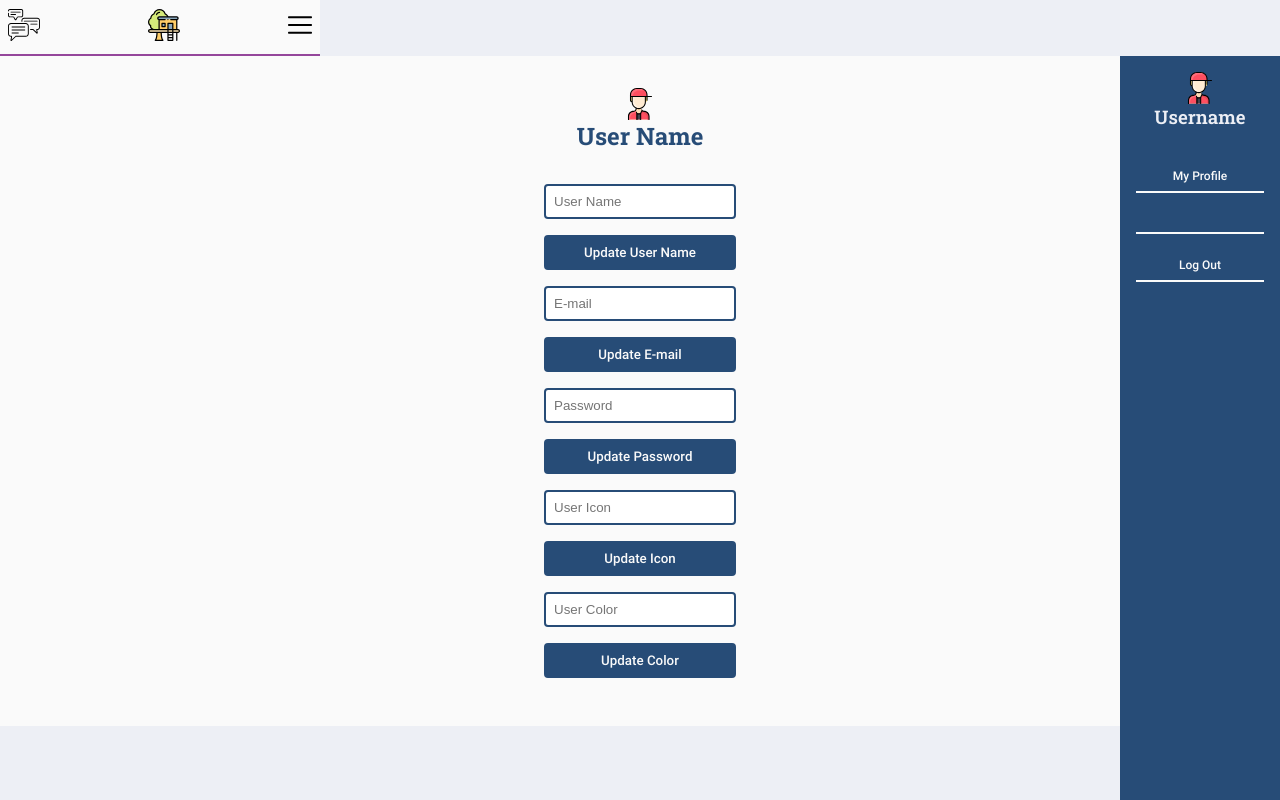
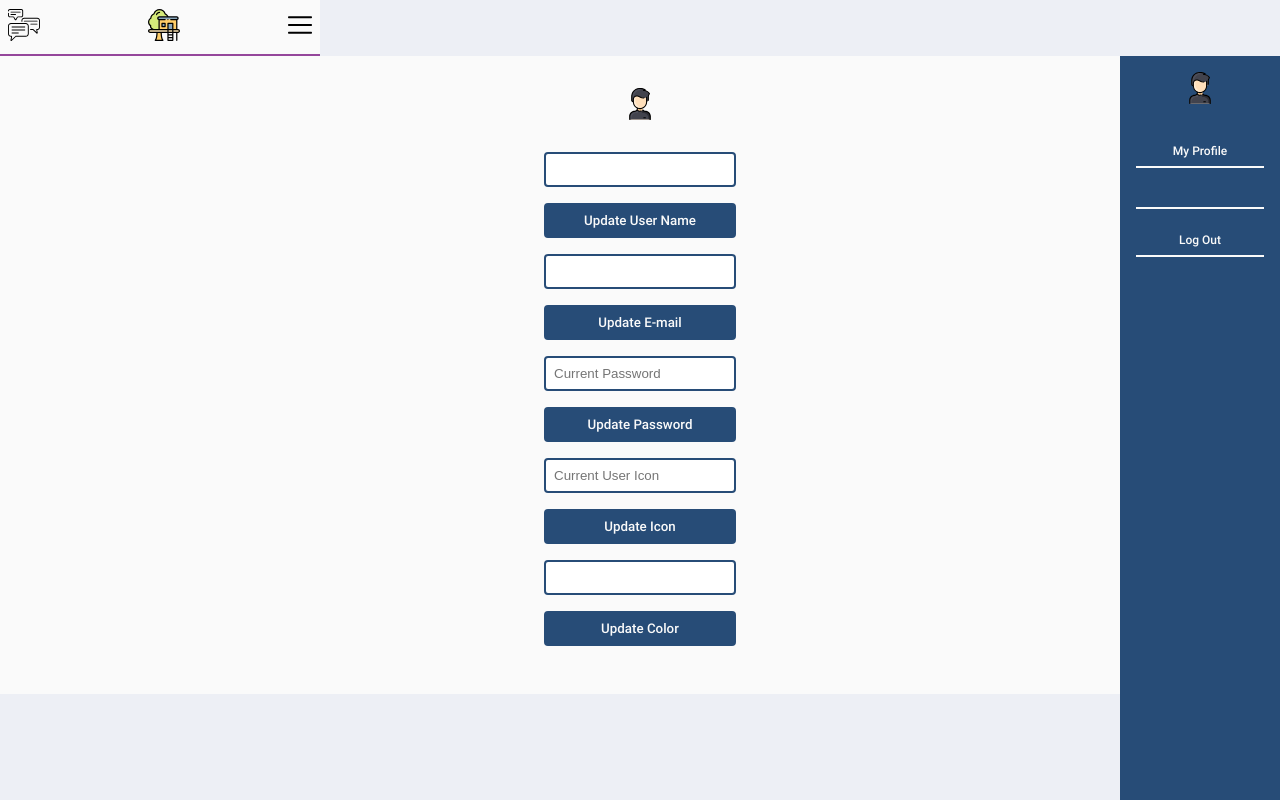
Before and after one commit to monica-zarate/happy-house, a React (Create React App) app in the folder client/: page /profile in a window 1280 px wide. Both pictures are taken after a click on the button 300 px from the left and 25 px from the top of the page. Built offline with nearby package versions, Linux system fonts and the light colour scheme.

Commit message:
Passed Props to Header, Dashboard, LogIn, Profile and Wall Components. Log In Component Method redirects to Dashboard if existing username and correct password.

```diff
--- a/client/src/App.js
+++ b/client/src/App.js
@@ -18,10 +18,21 @@ class App extends React.Component {
       toDos: [],
       comments: [],
     },
+    user: {
+      id: "",
+      userName: "",
+      email: "",
+      password: "",
+      houseName: "",
+      color: "",
+    },
   };
 
   houseStateUpdateHandler(houseResponse) {
     this.setState({ house: houseResponse });
+  }
+  userStateUpdateHandler(userResponse) {
+    this.setState({ user: userResponse });
   }
   render() {
     return (
@@ -29,7 +40,15 @@ class App extends React.Component {
         <Switch>
           <Route path="/" component={Landing} exact />
 
-          <Route path="/login" component={LogIn} />
+          <Route
+            path="/login"
+            render={() => (
+              <LogIn
+                userStateUpdateMethod={this.userStateUpdateHandler.bind(this)}
+                user={this.state.user}
+              />
+            )}
+          />
           <Route path="/join" component={Join} />
           <Route
             path="/dashboard"
@@ -37,17 +56,23 @@ class App extends React.Component {
               <Dashboard
                 updateHandler={this.houseStateUpdateHandler.bind(this)}
                 house={this.state.house}
+                houseName={this.state.user.houseName}
+                user={this.state.user}
               />
             )}
           />
           <Route path="/wall" component={Wall} />
           <Route
             path="/profile"
-            render={() => <Profile house={this.state.house} />}
+            render={() => (
+              <Profile house={this.state.house} user={this.state.user} />
+            )}
           />
           <Route
             path="/my-house"
-            render={() => <House house={this.state.house} />}
+            render={() => (
+              <House house={this.state.house} user={this.state.user} />
+            )}
           />
         </Switch>
       </div>
--- a/client/src/components/Dashboard.jsx
+++ b/client/src/components/Dashboard.jsx
@@ -3,6 +3,7 @@ import "./styles/main.css";
 import Axios from "axios";
 import Header from "./Header";
 import Calendar from "./Calendar";
+import { Redirect } from "react-router-dom";
 
 // API
 const housesApi = "http://localhost:5000/houses/";
@@ -19,16 +20,20 @@ class Dashboard extends React.Component {
   }
 
   componentDidMount() {
-    // let houseName = this.props.match.params.houseName;
-    this.getHouse("test-house");
+    let name = this.props.houseName;
+    console.log("Bringing housename " + name);
+    this.getHouse(name);
   }
 
   componentDidUpdate() {}
 
   render() {
+    if (this.props.houseName === "") {
+      return <Redirect to="/" />;
+    }
     return (
       <>
-        <Header house={this.props.house} />
+        <Header house={this.props.house} user={this.props.user} />
         <Calendar toDos={this.props.house.toDos} />
       </>
     );
--- a/client/src/components/Header.jsx
+++ b/client/src/components/Header.jsx
@@ -4,7 +4,7 @@ import { Link } from "react-router-dom";
 import wall from "../assets/icons/wall.svg";
 import icon from "../assets/icons/hh-landing.svg";
 import menu from "../assets/icons/menu.svg";
-import user1 from "../assets/icons/user1.svg";
+import usericon from "../assets/icons/user3.svg";
 
 function Header(props) {
   // Display Menu Preview on Click event
@@ -36,8 +36,8 @@ function Header(props) {
         </button>
         <div className="menu">
           <div className="menu__wrapper">
-            <img className="menu__wrapper--icon" src={user1} alt="" />
-            <h3 className="menu__wrapper--user-name">Username</h3>
+            <img className="menu__wrapper--icon" src={usericon} alt="" />
+            <h3 className="menu__wrapper--user-name">{props.user.userName}</h3>
           </div>
           <div className="menu__options">
             <Link className="menu__options--link" to={`/profile`}>
--- a/client/src/components/House.jsx
+++ b/client/src/components/House.jsx
@@ -6,7 +6,7 @@ import todo from "../assets/icons/hh-icon.svg";
 function House(props) {
   return (
     <>
-      <Header house={props.house} />
+      <Header house={props.house} user={props.user} />
       <div className="house">
         <h1 className="house__title">{props.house.houseName}</h1>
         <div className="house__container">
@@ -17,7 +17,9 @@ function House(props) {
           </p>
           <ul className="house__list">
             <li className="house__activity">
-              <button className="house__activity--btn">Vacuuming</button>
+              <button className="house__activity--btn">
+                {props.house.toDos[0].name}
+              </button>
             </li>
             <li className="house__activity">
               <button className="house__activity--btn"> Mopping</button>
--- a/client/src/components/LogIn.jsx
+++ b/client/src/components/LogIn.jsx
@@ -1,15 +1,38 @@
 import React from "react";
 import "./styles/main.css";
-import { Link } from "react-router-dom";
+import Axios from "axios";
+import { Link, Redirect } from "react-router-dom";
 
-function LogIn() {
-  let loginHandler = (event) => {
-    //if(pwd es correcto) => llevame
-    //Sino, prevent default
+// API
+const usersApi = "http://localhost:5000/users/";
+
+class LogIn extends React.Component {
+  // loginHandler to validate User Name and Password
+  loginHandler = (event) => {
+    let userName = document.getElementById("username");
+    let password = document.getElementById("password");
     event.preventDefault();
-    console.log("Logging in");
-    this.props.userUpdateHandler();
+    Axios.get(`${usersApi}${userName.value}`)
+      .then((response) => {
+        // If User Name Exists
+        if (response.data.password === password.value) {
+          console.log("Correct user");
+          this.props.userStateUpdateMethod(response.data);
+        } else {
+          console.log("Incorrect user");
+
+          alert("Incorrect User Name or Password, please try again");
+        }
+      })
+      .catch((error) => {
+        // If User Name does not exists
+        console.log(error);
+      });
   };
+  render() {
+    if (this.props.user.houseName !== "") {
+      return <Redirect to="/dashboard" />;
+    }
     return (
       <div className="login">
         <h1 className="login__title">Welcome back!</h1>
@@ -19,17 +42,21 @@ function LogIn() {
             type="text"
             name="username"
             id="username"
-          placeholder="username"
+            placeholder="User Name"
           />
           <input
             className="login__input"
-          type="text"
-          name="username"
-          id="username"
-          placeholder="password"
+            type="password"
+            name="password"
+            id="password"
+            placeholder="Password"
           />
         </form>
-      <Link className="login__cta" to={`/dashboard`} onClick={loginHandler}>
+        <Link
+          className="login__cta"
+          to={`/dashboard`}
+          onClick={this.loginHandler}
+        >
           <button className="login__cta--btn">Sign In</button>
         </Link>
         <Link className="login__cta" to={`/`}>
@@ -38,5 +65,6 @@ function LogIn() {
       </div>
     );
   }
+}
 
 export default LogIn;
--- a/client/src/components/Profile.jsx
+++ b/client/src/components/Profile.jsx
@@ -1,40 +1,48 @@
 import React from "react";
 import "./styles/main.css";
-import user1 from "../assets/icons/user1.svg";
+import usericon from "../assets/icons/user3.svg";
 import Header from "./Header";
 
 function Profile(props) {
   return (
     <>
-      <Header house={props.house} />
+      <Header house={props.house} user={props.user} />
       <div className="profile">
         <div className="profile__info">
-          <img className="profile__info--user-icon" src={user1} alt="" />
-          <h2 className="profile__info--user-name">User Name</h2>
+          <img className="profile__info--user-icon" src={usericon} alt="" />
+          <h2 className="profile__info--user-name">{props.user.userName}</h2>
         </div>
         <form className="update">
           <input
             className="update__input"
             type="text"
-            placeholder="User Name"
+            placeholder={props.user.userName}
           />
           <button className="update__btn">Update User Name</button>
-          <input className="update__input" type="text" placeholder="E-mail" />
+          <input
+            className="update__input"
+            type="text"
+            placeholder={props.user.email}
+          />
           <button className="update__btn">Update E-mail</button>
-          <input className="update__input" type="text" placeholder="Password" />
+          <input
+            className="update__input"
+            type="text"
+            placeholder="Current Password"
+          />
 
           <button className="update__btn">Update Password</button>
           <input
             className="update__input"
             type="text"
-            placeholder="User Icon"
+            placeholder="Current User Icon"
           />
 
           <button className="update__btn">Update Icon</button>
           <input
             className="update__input"
             type="text"
-            placeholder="User Color"
+            placeholder={props.user.color}
           />
 
           <button className="update__btn">Update Color</button>
--- a/client/src/components/Wall.jsx
+++ b/client/src/components/Wall.jsx
@@ -5,7 +5,7 @@ import Header from "./Header";
 function Wall(props) {
   return (
     <>
-      <Header />
+      <Header house={props.house} user={props.user} />
       <div className="wall">
         <div className="wall__container">Wall Component</div>
       </div>
```
Also changed, not shown: 1 other file (tests, documents, lock files or other folders). Lines whose indentation alone changed are shown as unchanged.
